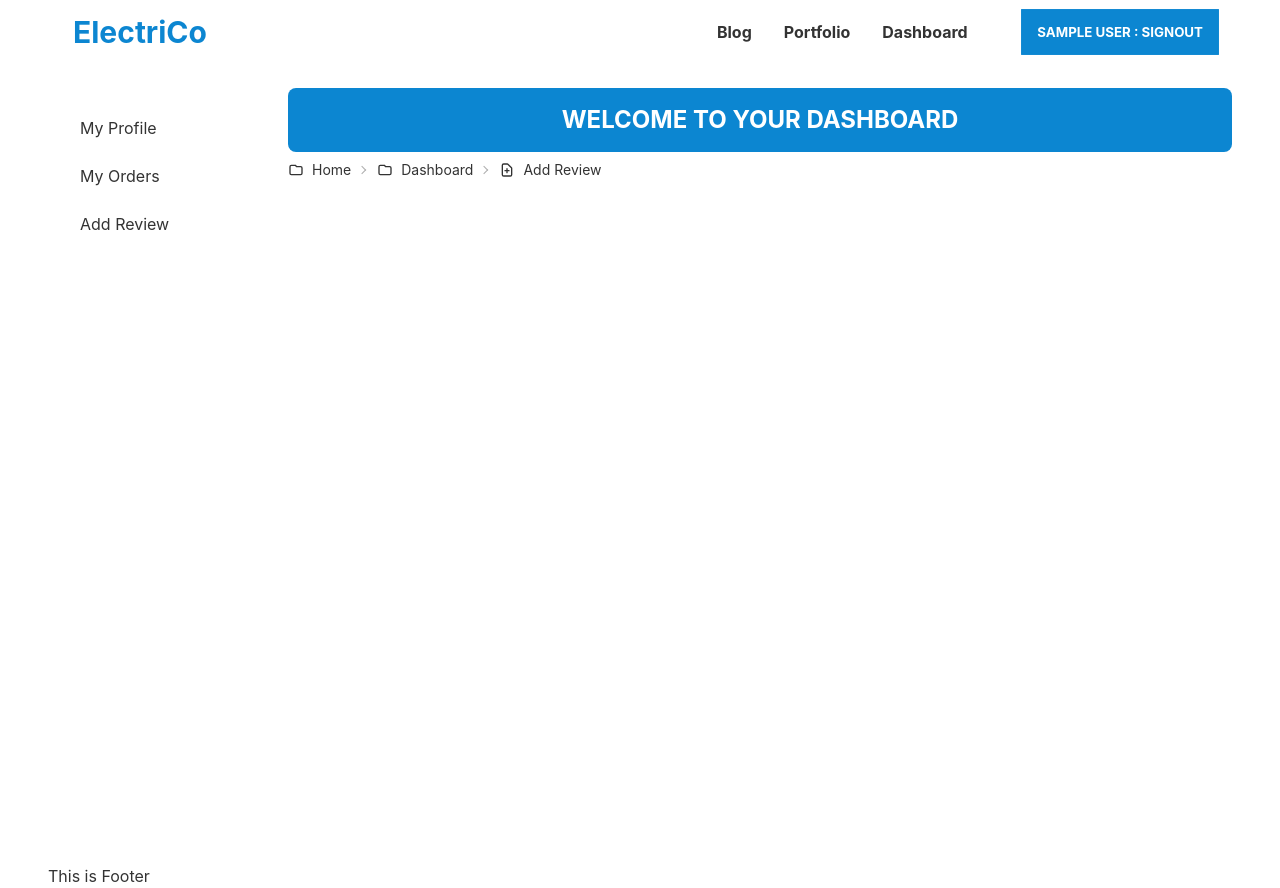
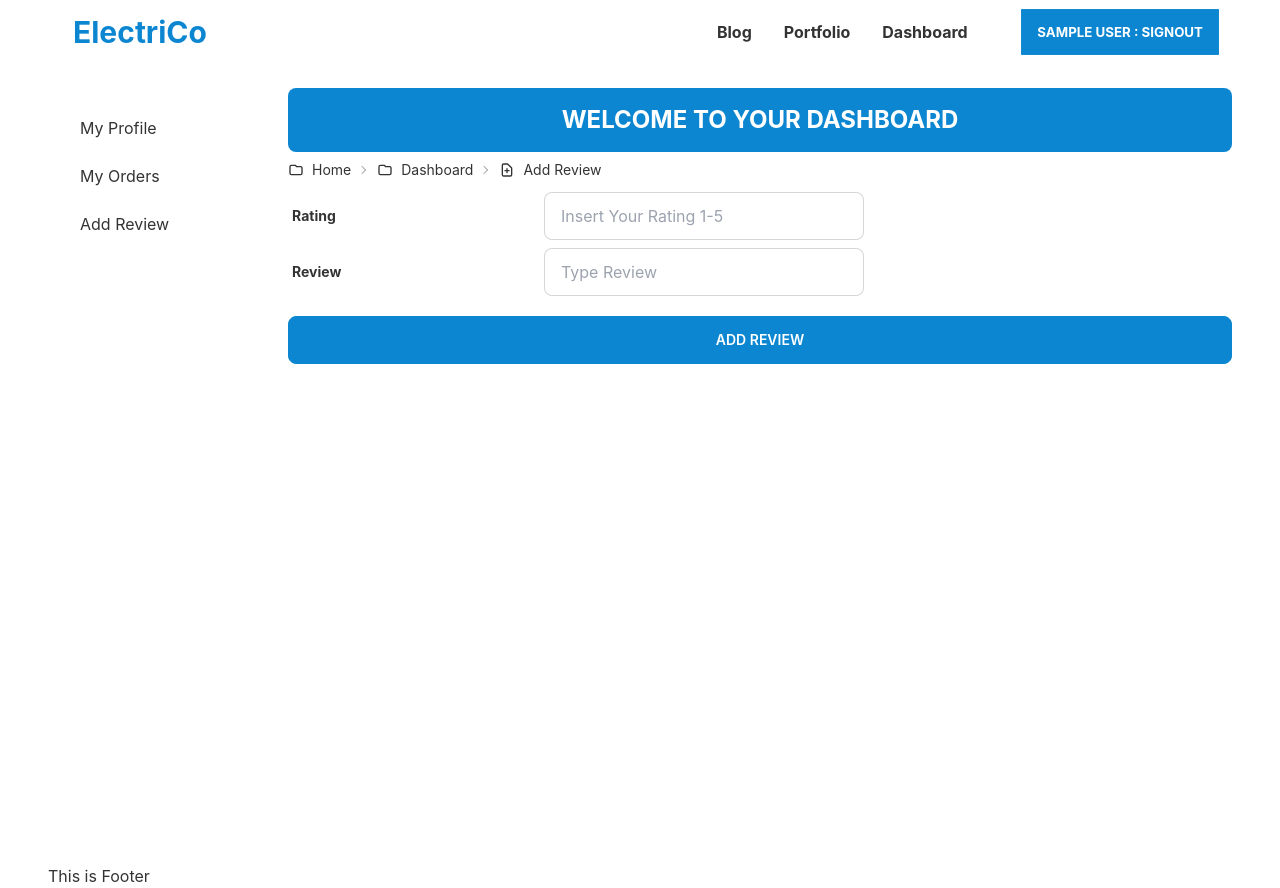
Before and after one commit to abyusuft/electrico-clinet-side, a React (Create React App) app: page /dashboard/addreview in a window 1280 px wide. Built offline with nearby package versions, Linux system fonts and the light colour scheme; no server answers; sample sign-in values are in the browser's storage.

Commit message:
review added

```diff
--- a/src/components/Dashboard/AddReview.js
+++ b/src/components/Dashboard/AddReview.js
@@ -1,6 +1,56 @@
 import React from 'react';
+import { useAuthState } from 'react-firebase-hooks/auth';
+import { useForm } from 'react-hook-form';
+import { useQuery } from 'react-query';
+import { toast } from 'react-toastify';
+import auth from '../../firebase.init';
+import Loading from '../Shared/Loading';
 
 const AddReview = () => {
+    const [user] = useAuthState(auth);
+    const { data: userProfile, isLoading, refetch } = useQuery('userProfile', () => fetch(`https://ancient-meadow-60272.herokuapp.com/user/${user?.email}`, {
+        method: 'GET',
+        headers: {
+            authorization: `Bearer ${localStorage.getItem('accessToken')}`
+        }
+
+    }).then(res => {
+        if (res.status === 403) {
+            toast.error('Unauthorized');
+        }
+        return res.json()
+    }))
+    if (isLoading) {
+        <Loading></Loading>
+    }
+    const { register, handleSubmit, reset } = useForm();
+    const onSubmit = data => {
+        const userReview = {
+            email: user?.email,
+            name: userProfile?.name,
+            review: data?.review,
+            rating: data?.rating,
+            img: userProfile?.img
+        };
+
+        if (user?.email) {
+            fetch(`https://ancient-meadow-60272.herokuapp.com/review`, {
+                method: 'POST',
+                headers: {
+                    'content-type': 'application/json'
+                },
+                body: JSON.stringify(userReview)
+            })
+                .then(res => res.json())
+                .then(data => {
+                    console.log(data)
+                    refetch();
+                    toast.success(`Review Added Successfully`);
+                    reset();
+                })
+
+        }
+    }
     return (
         <div>
             <div className="text-sm breadcrumbs">
@@ -19,6 +69,33 @@ const AddReview = () => {
                     </li>
                 </ul>
             </div>
+
+            <form onSubmit={handleSubmit(onSubmit)}>
+                <div className="form-control flex-row w-full max-w-xl mt-1">
+                    <label className="label w-1/2">
+                        <span className="label-text font-bold">Rating</span>
+                    </label>
+                    <input
+                        {...register("rating")}
+                        type="number"
+                        min={1}
+                        max={5}
+                        placeholder='Insert Your Rating 1-5'
+                        className="input input-bordered w-full max-w-xs" />
+                </div>
+                <div className="form-control flex-row w-full max-w-xl mt-2">
+                    <label className="label w-1/2">
+                        <span className="label-text font-bold">Review</span>
+                    </label>
+                    <input
+                        {...register("review")}
+                        type="text"
+                        placeholder='Type Review'
+                        className="input input-bordered w-full max-w-xs" />
+                </div>
+
+                <input type="submit" className='btn btn-primary  text-white w-full mx-auto my-5' value='Add Review' />
+            </form>
         </div>
     );
 };
--- a/src/components/Dashboard/Payment.js
+++ b/src/components/Dashboard/Payment.js
@@ -5,7 +5,7 @@ import Loading from '../Shared/Loading';
 const Payment = () => {
     const { itemId } = useParams();
 
-    const { data: orderItem, isLoading } = useQuery('payment', () => fetch(`http://localhost:5000/payment/${itemId}`, {
+    const { data: orderItem, isLoading } = useQuery('payment', () => fetch(`https://ancient-meadow-60272.herokuapp.com/payment/${itemId}`, {
         method: 'GET',
         headers: {
             authorization: `Bearer ${localStorage.getItem('accessToken')}`
--- a/src/components/Pages/Home/Reviews.js
+++ b/src/components/Pages/Home/Reviews.js
@@ -1,10 +1,42 @@
 import React from 'react';
+import { useQuery } from 'react-query';
+import Loading from '../../Shared/Loading';
 
 const Reviews = () => {
+    const { data: reviews, isLoading } = useQuery('homeReview', () => fetch(`https://ancient-meadow-60272.herokuapp.com/review`, {
+        method: 'GET',
+    }).then(res => res.json()));
+
+    if (isLoading) {
+        <Loading></Loading>
+    }
+    console.log(reviews);
 
     return (
         <div>
-            <h2 className='bg-primary text-white text-center text-2xl font-bold'>This is Review Section</h2>
+            <h2 className='text-center text-2xl lg:text-5xl font-bold uppercase p-3'>Reviews</h2>
+            <div className="product-section grid grid-cols-2 lg:grid-cols-4 gap-5 container mx-auto p-8 mt-5">
+                {
+                    reviews?.slice(0, 6).map(review => <div key={review?._id} className="card  bg-base-100 shadow-xl">
+                        <figure className="px-2 pt-2">
+                            <div className="avatar">
+                                <div className="w-24 rounded-full ring ring-primary ring-offset-base-100 ring-offset-2">
+                                    <img src={review?.img ? review?.img : 'https://lasucom.edu.ng/wp-content/uploads/2020/10/114-1149847_avatar-unknown-dp.png'} alt="" />
+                                </div>
+                            </div>
+                        </figure>
+                        <div className="card-body items-center text-center">
+                            <h2 className="card-title">{review?.name ? review?.name : review?.email}</h2>
+                            <p>{review?.review}</p>
+                            <div className="card-actions">
+                                <span class="badge border-0 text-3xl p-5 bg-primary text-white">{review?.rating}*</span>
+
+                            </div>
+                        </div>
+                    </div>)
+                }
+
+            </div>
 
         </div>
     );
```
